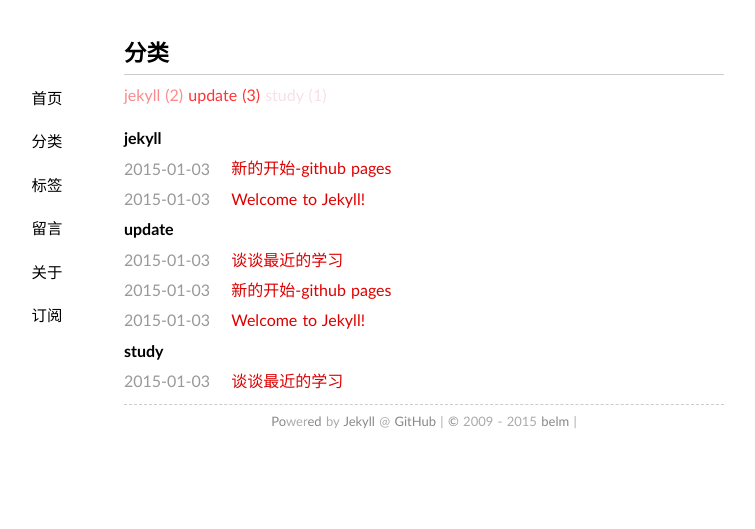
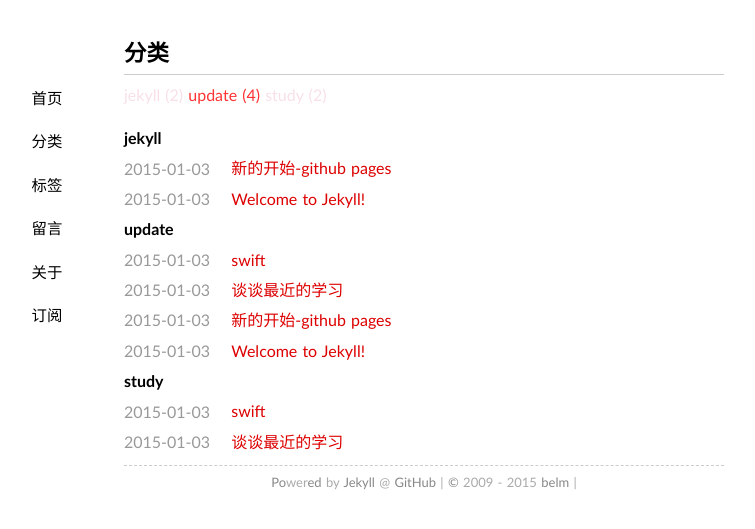
Before and after one commit to belm/belm.github.io, a Jekyll site: the page built from categories/index.md, in a window 1280 px wide. Shown: the top 529 px of the page, without its empty margins (216-971 px from the left). Built offline with Jekyll 4.4.1, drawn with Linux system fonts in a browser that asks for light colours; Markdown is read by kramdown in place of the engine named in the settings; comment, search, counter and statistics services are not loaded.

Commit message:
fix warning

```diff
--- a/_config.yml
+++ b/_config.yml
@@ -9,7 +9,7 @@
 cnzz: 3003688
 weibo: belmeng
 github: belm
-pygments: true
+highlighter: true
 safe: true
 paginate: 20
 about: "这里是 belm 的个人博客，创建于 2009 年。开始使用了WordProess；2015年1月迁移到 Jekyll @ GitHub。<br /><br />拥有终身学习的心态，在学习中享受智慧带给我们的快乐"
--- a/_posts/2015-01-03-swift.markdown
+++ b/_posts/2015-01-03-swift.markdown
@@ -3,7 +3,7 @@
 title:  "swift"
 date:   2015-01-03 23:49:01
 categories: study update
-tags:swift
+tags: swift
 ---
 
 swift刚出来的时候就开始关注，也在知乎上看相关的评论，但总觉得知识学习后，要反复使用才能掌握，很久没用了，该找个项目练习练习了。
```
